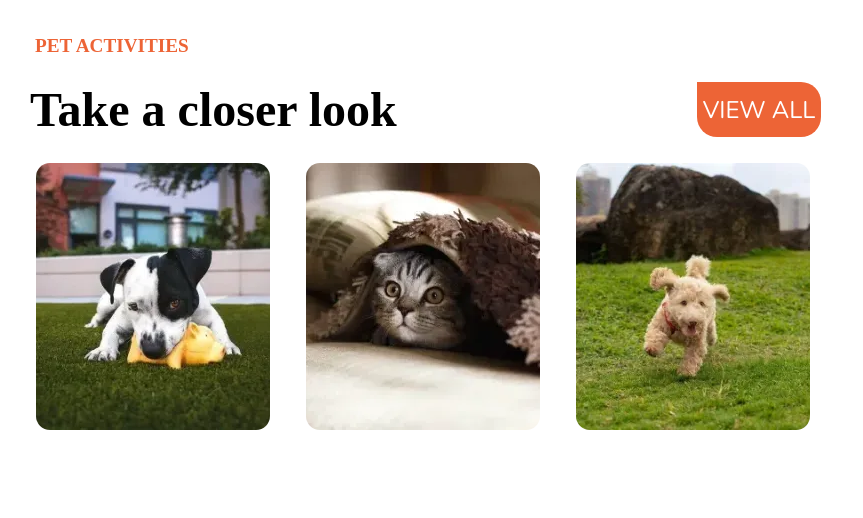
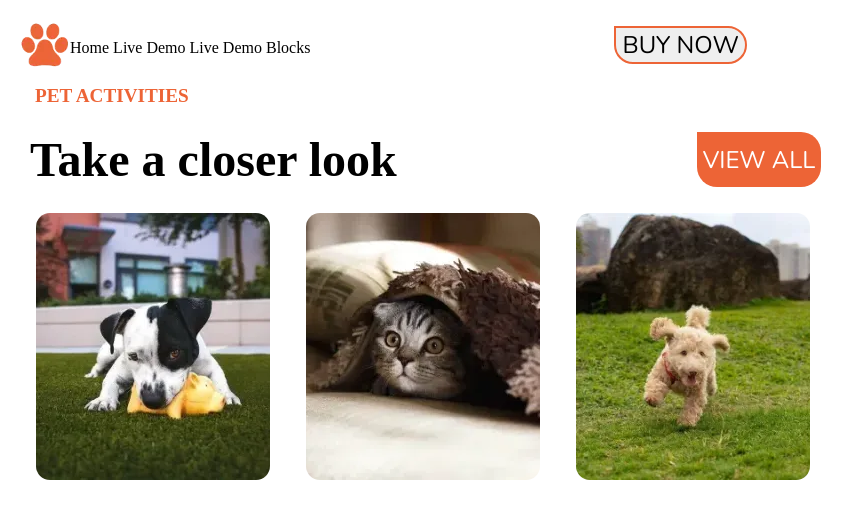
Before and after one commit to perezgallartalejandro/202209-w1ch4-alejandro-perez, a plain HTML site: page index.html in a window 1280 px wide. Shown: the whole page, without its empty margins (0-863 px from the left). Drawn offline with nearby package versions, Linux system fonts and the light colour scheme.

Commit message:
header-add

```diff
--- a/css/style.css
+++ b/css/style.css
@@ -17,8 +17,7 @@ body{
 }
 
 button{
-  color: white;
-  background-color: #ED6436;
+
   border: none;
   border-radius: 20px;
   border-top-left-radius: 0;
@@ -46,7 +45,38 @@ button{
   cursor: pointer;
 }
 
-button:hover{
+.button__view-all{
+  color: white;
+  background-color: #ED6436;
+}
+
+
+.button__view-all:hover{
   background-color: antiquewhite;
   color: #ED6436;
 }
+
+.menu{
+  color: blackS;
+  text-decoration: none;
+  list-style: none;
+}
+
+header{
+  display: flex;
+  align-items: center;
+  border-bottom: 5px grey;
+  cursor: pointer;
+}
+
+.button__Buy{
+  background-color: antiquewhite
+  color black;
+  border: 2px solid;
+  border-color: #ED6436;
+}
+
+.button__Buy:hover{
+  background-color:#ED6436 ;
+  color: white;
+}
--- a/index.html
+++ b/index.html
@@ -5,12 +5,22 @@
   <meta http-equiv="X-UA-Compatible" content="IE=edge">
   <meta name="viewport" content="Pagina de tienda de mascotas">
   <title>PETS</title>
+  <link rel="shortcut icon" href="images/logo.webp" type="image/x-icon">
   <link rel="preconnect" href="https://fonts.googleapis.com">
   <link rel="preconnect" href="https://fonts.gstatic.com" crossorigin>
   <link href="https://fonts.googleapis.com/css2?family=Nunito:wght@300;800&display=swap" rel="stylesheet">
   <link rel="stylesheet" href="css/style.css">
 </head>
 <body>
+  <header class="menu">
+    <img class="logo" src="images/logo.webp" alt="dog toe">
+    <li class="menu__options">
+     <span class="menu__options--Home">Home</span>
+     <span class="menu__options--Live Demo">Live Demo</span>
+     <span class="menu__Live Demo Blocks">Live Demo Blocks</span>
+     <BUtton class="button__Buy">BUY NOW</BUtton>
+    </li>
+  </header>
   <section class="title">
     <h1
     class="title__initial">PET ACTIVITIES
```
Also changed, not shown: images/logo.png (deleted), images/logo.webp (added).
